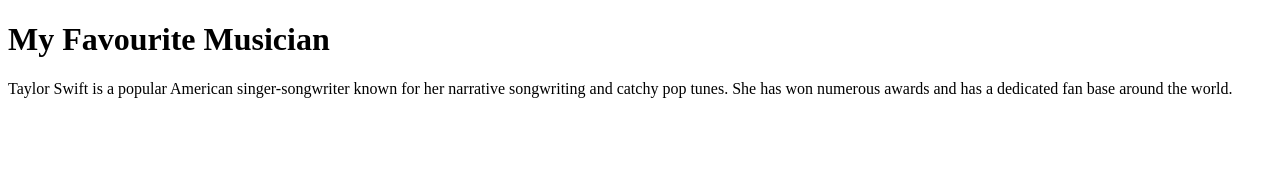
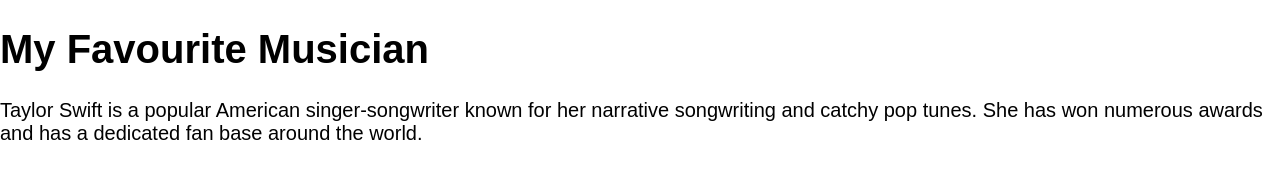
Before and after one commit to GInTher/brainstation-git-example-july-18, a plain HTML site: page index.html in a window 1280 px wide. Drawn offline with Linux system fonts and the light colour scheme.

Commit message:
Add some basic styles with scss

```diff
--- a/index.html
+++ b/index.html
@@ -3,6 +3,7 @@
 <head>
     <meta charset="UTF-8">
     <meta name="viewport" content="width=device-width, initial-scale=1.0">
+    <link rel="stylesheet" href="./styles/styles.css">
     <title>My Webpage</title>
 </head>
 <body>
--- /dev/null
+++ b/styles/styles.scss
@@ -0,0 +1,14 @@
+html,
+body {
+    margin: 0;
+    padding: 0;
+    font-family: 'Arial', sans-serif;
+}
+
+h1 {
+    font-size: 40px;
+}
+
+p {
+    font-size: 20px;
+}
```
Also changed, not shown: styles/styles.css (added), 1 other file.
